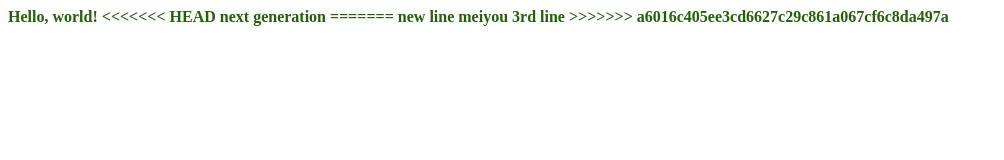
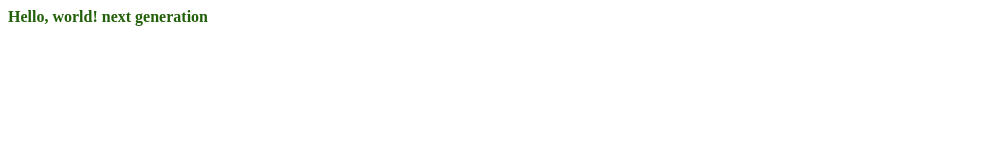
Before and after one commit to wowhapjs/HB_Project0, a plain HTML site: page index.html in a window 1280 px wide. Shown: the whole page, without its empty margins (0-1004 px from the left). Drawn offline with Linux system fonts and the light colour scheme.

Commit message:
don't understand

```diff
--- a/index.html
+++ b/index.html
@@ -6,13 +6,7 @@
     <body>
             <b style="color:#226009">
                 Hello, world!
-<<<<<<< HEAD
                 next generation
-=======
-                new line
-
-                meiyou 3rd line
->>>>>>> a6016c405ee3cd6627c29c861a067cf6c8da497a
             </b>
     </body>
 </html>
```
